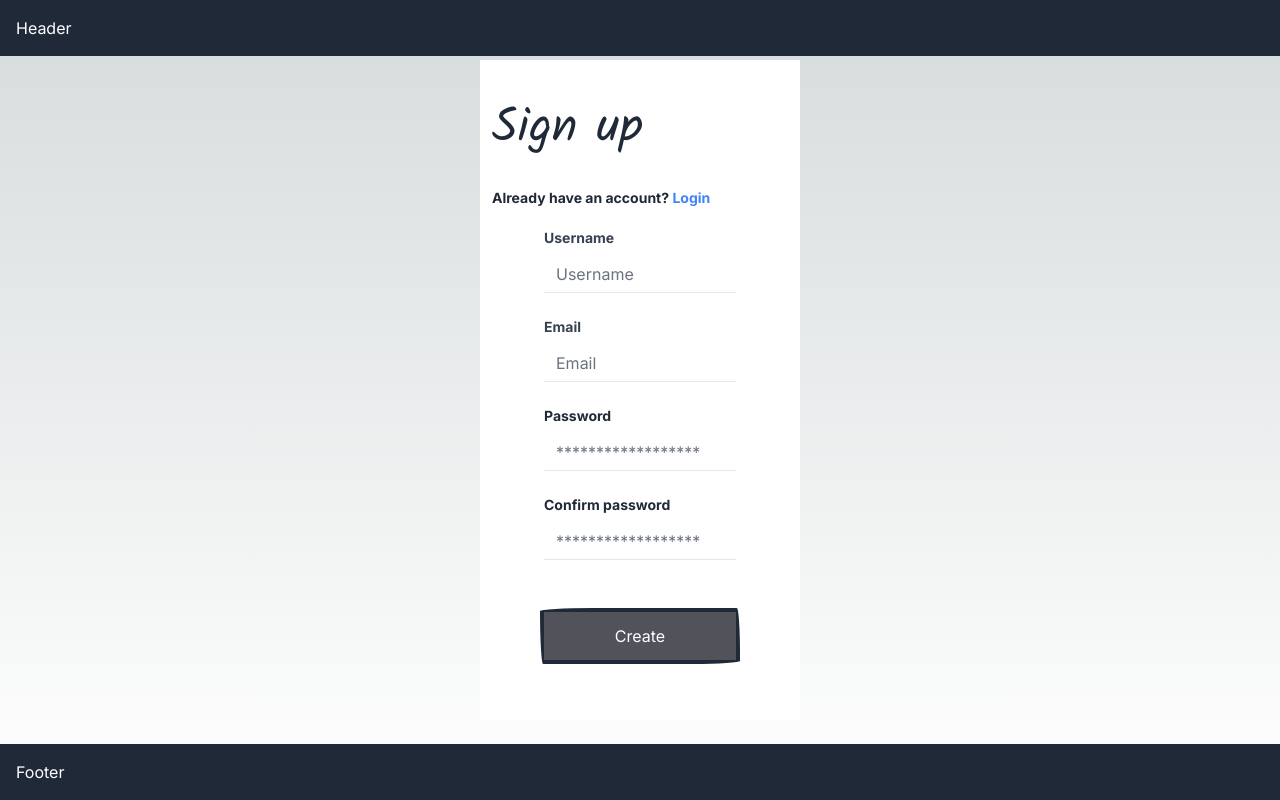
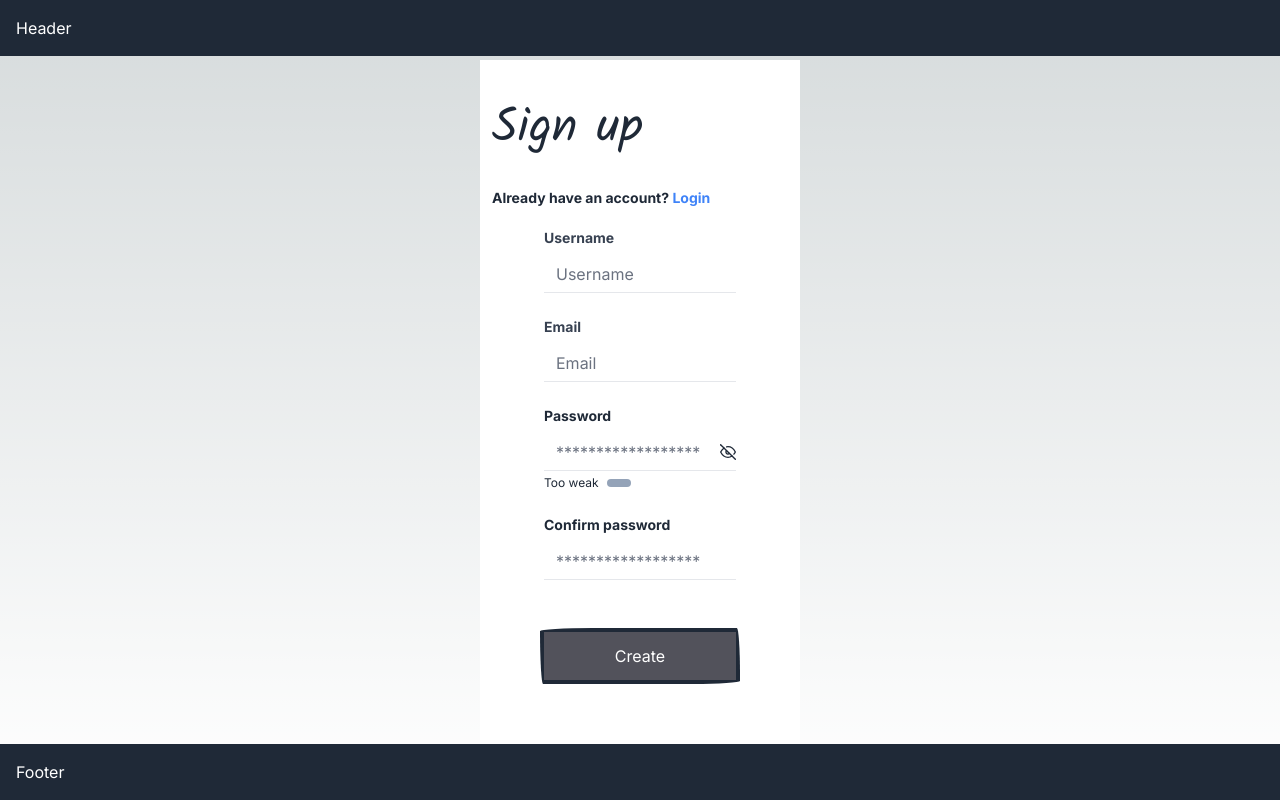
Before and after one commit to Sharkaw/bujoapp, a Next.js app in the folder bujo-app/: page /register in a window 1280 px wide. Built offline with nearby package versions, Linux system fonts and the light colour scheme; no server answers; the database is empty.

Commit message:
Add password strength indicator

```diff
--- a/bujo-app/src/app/components/forms/RegisterForm.js
+++ b/bujo-app/src/app/components/forms/RegisterForm.js
@@ -1,7 +1,10 @@
 "use client";
 import { LongButton } from "@/app/components/common/LongButton";
 import { useForm } from "react-hook-form";
-import { useRef } from "react";
+import { useEffect, useRef, useState } from "react";
+import ShowPasswordStrength from "./ShowPasswordStrength";
+import { passwordStrength } from "check-password-strength";
+import { FiEye, FiEyeOff } from "react-icons/fi";
 
 export default function RegisterForm() {
     const {
@@ -17,9 +20,22 @@ export default function RegisterForm() {
             confirmPassword: "",
         },
     });
+    const [strength, setStrength] = useState(0);
 
     const password = useRef({});
     password.current = watch("password", "");
+
+    useEffect(() => {
+        if (password.current) {
+            console.log(passwordStrength(password.current).id);
+            setStrength(passwordStrength(password.current).id);
+        }
+    }, [password.current]);
+
+    const [passwordShown, setPasswordShown] = useState(false);
+    const togglePasswordVisiblity = () => {
+        setPasswordShown(passwordShown ? false : true);
+    };
 
     const onSubmit = async (data) => {
         const response = await fetch("/api/register", {
@@ -41,9 +57,7 @@ export default function RegisterForm() {
     return (
         <form
             className=" bg-white rounded mx-12 p-2 pb-8 mb-4"
-            onSubmit={handleSubmit((data) => {
-                console.log(data);
-            })}
+            onSubmit={handleSubmit(onSubmit)}
         >
             <div className="mb-4 p-1">
                 <div>
@@ -94,13 +108,13 @@ export default function RegisterForm() {
                 <p className="text-red-700 font-light text-xs mb-2 min-h-4">
                     {errors.email?.message}
                 </p>
-
                 <label
                     className="block text-gray-800 text-sm font-bold mb-2"
                     htmlFor="password"
                 >
                     Password
                 </label>
+                <div className="flex items-center">
                     <input
                         {...register("password", {
                             required: "Please type password",
@@ -117,10 +131,15 @@ export default function RegisterForm() {
                         })}
                         className="appearance-none border-none bg-transparent rounded w-full py-2 px-3 text-gray-700 leading-tight focus:outline-none focus:shadow-outline"
                         id="password"
-                    type="password"
+                        type={passwordShown ? "text" : "password"}
                         placeholder="******************"
                     />
-                <hr />
+                    <i onClick={togglePasswordVisiblity}>
+                        {passwordShown ? <FiEye /> : <FiEyeOff />}
+                    </i>
+                </div>
+                <hr className="pb-1" />
+                <ShowPasswordStrength strength={strength} />
                 <p className="text-red-700 font-light text-xs mb-2 min-h-4">
                     {errors.password?.message}
                 </p>
@@ -132,7 +151,7 @@ export default function RegisterForm() {
                 </label>
                 <input
                     {...register("confirmPassword", {
-                        require: true,
+                        required: true,
                         validate: (value) =>
                             value === password.current ||
                             "Passwords don't match",
@@ -142,6 +161,7 @@ export default function RegisterForm() {
                     type="password"
                     placeholder="******************"
                 />
+
                 <hr />
                 <p className=" text-red-700 font-light text-xs mb-2 min-h-4">
                     {errors.confirmPassword && (
@@ -150,12 +170,7 @@ export default function RegisterForm() {
                 </p>
             </div>
             <div className="flex flex-col justify-center items-center">
-                <LongButton
-                    title="Create"
-                    variant="success"
-                    type="submit"
-                    onClick={handleSubmit(onSubmit)}
-                />
+                <LongButton title="Create" variant="success" type="submit" />
             </div>
         </form>
     );
--- /dev/null
+++ b/bujo-app/src/app/components/forms/ShowPasswordStrength.js
@@ -0,0 +1,34 @@
+const ShowPasswordStrength = ({ strength }) => {
+    const backgroundColor = (level) => {
+        if (level === 0) return "bg-slate-400";
+        if (level === 1) return "bg-slate-500";
+        if (level === 2) return "bg-slate-700";
+        if (level === 3) return "bg-slate-900";
+    };
+    const strongness = (level) => {
+        switch (level) {
+            case 0:
+                return "Too weak";
+            case 1:
+                return "Weak";
+            case 2:
+                return "Medium";
+            case 3:
+                return "Strong!";
+            default:
+                return "Too weak";
+        }
+    };
+    return (
+        <div className="flex gap-2 items-center">
+            <p className="text-xs">{strongness(strength)}</p>
+            {Array.from({ length: strength + 1 }).map((_, index) => (
+                <div
+                    key={index}
+                    className={`h-2 w-6 rounded-md ${backgroundColor(index)}`}
+                ></div>
+            ))}
+        </div>
+    );
+};
+export default ShowPasswordStrength;
```
Lines whose indentation alone changed are shown as unchanged.
